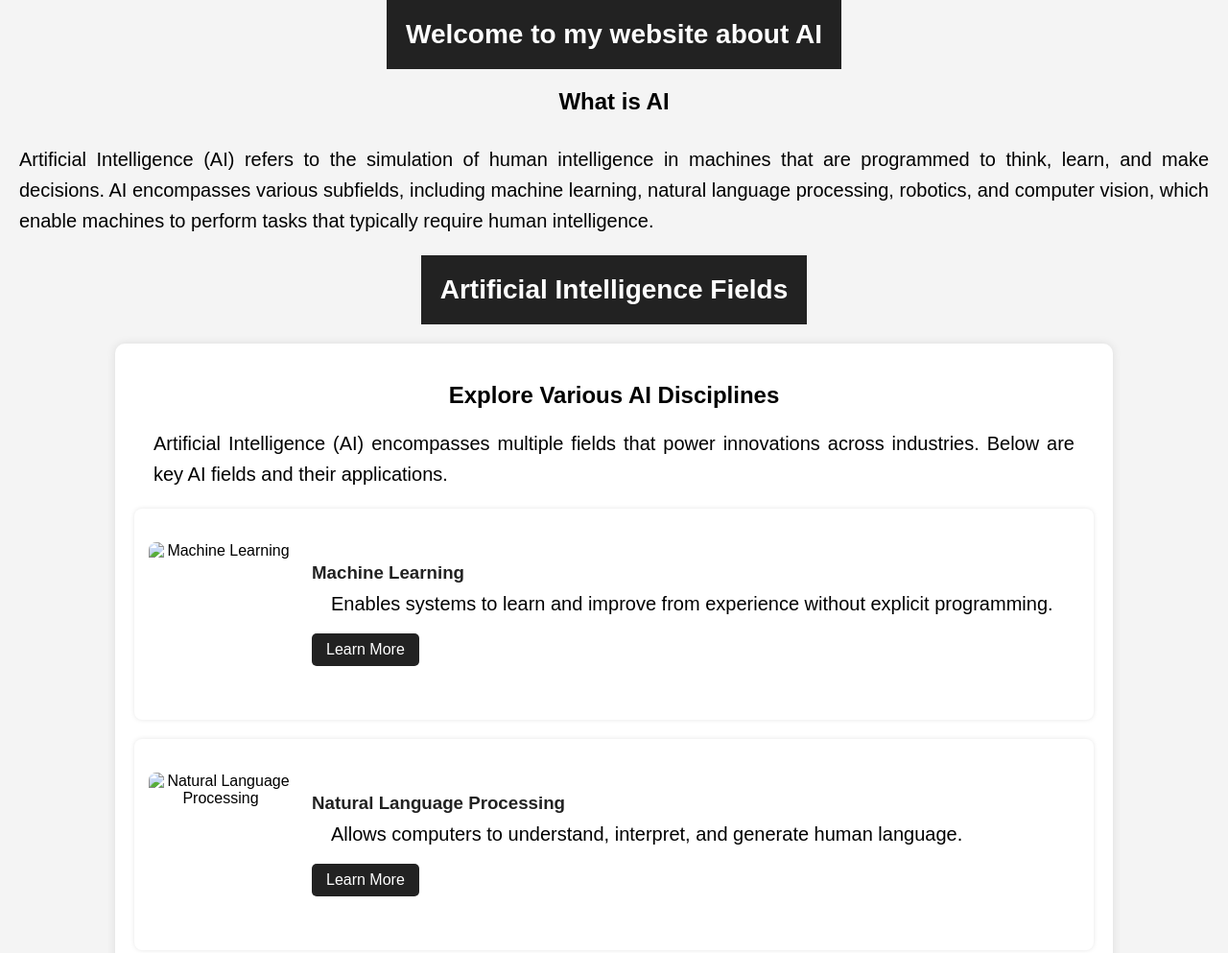
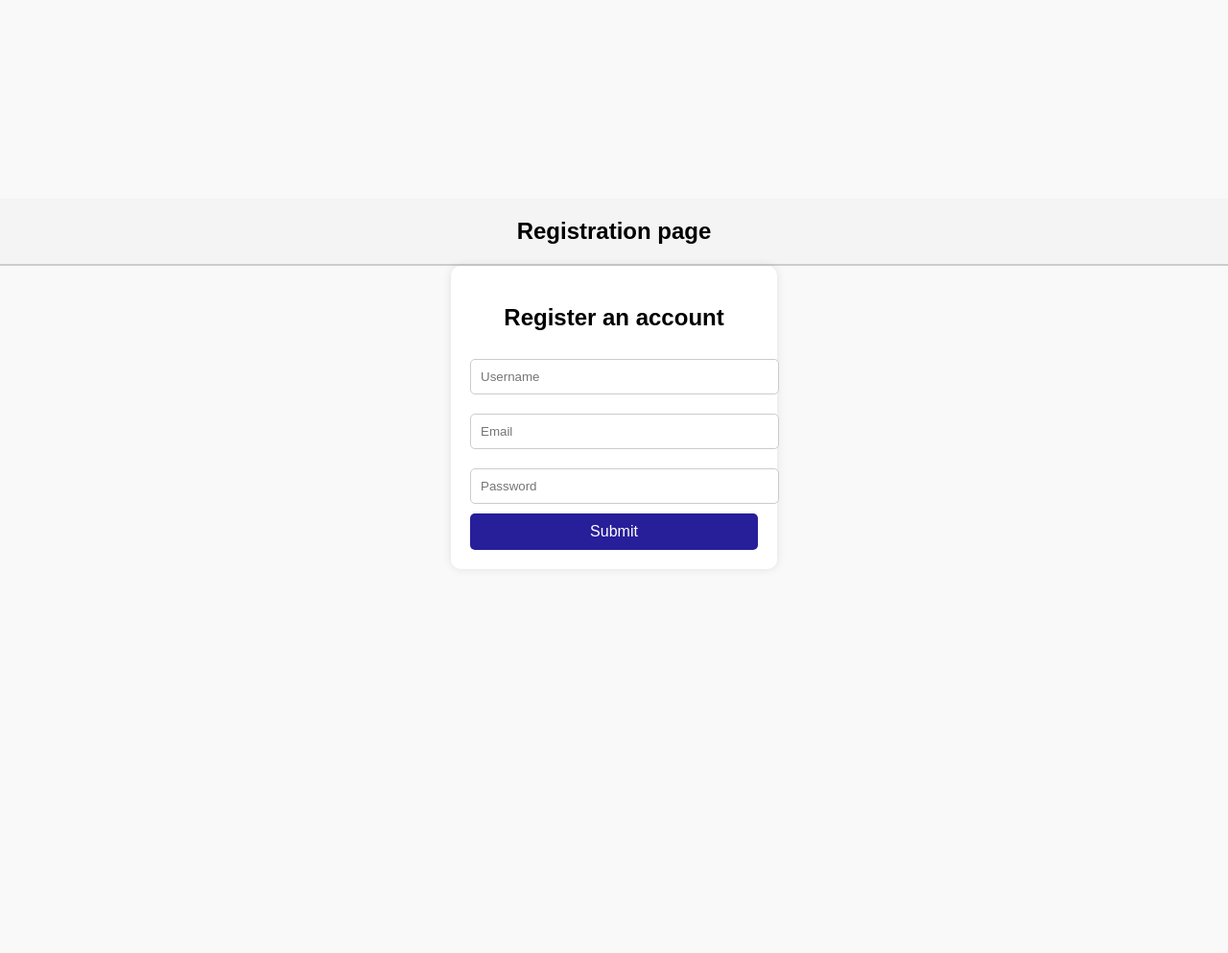
Before and after one commit to Mostafa65990/most9977, a plain HTML site: page index.html in a window 1280 px wide. Shown: the top 993 px of the page at 96% size. After the commit the page ends 800 px from the top, so only its background shows below. Drawn offline with Linux system fonts and the light colour scheme.

Commit message:
Add files via upload

```diff
--- a/index.html
+++ b/index.html
@@ -1,152 +1,70 @@
 <!DOCTYPE html>
-<html lang="en">
+<html lang="ar">
 <head>
     <meta charset="UTF-8">
     <meta name="viewport" content="width=device-width, initial-scale=1.0">
-    <title>Artificial Intelligence Fields</title>
-    <link rel="stylesheet" href="style.css">
+    <title>Registration page</title>
     <style>
         body {
             font-family: Arial, sans-serif;
+            display: flex;
+            flex-direction: column;
+            align-items: center;
+            justify-content: center;
+            height: 100vh;
             margin: 0;
-            padding: 0;
+            background-color: #f9f9f9;
+        }
+        .header-title {
+            text-align: center;
+            font-size: 24px;
+            font-weight: bold;
+            padding: 20px;
             background-color: #f4f4f4;
-            text-align: center;
+            border-bottom: 2px solid #ccc;
+            width: 100%;
         }
-        .header {
-            background-color: #222;
-            color: white;
-            padding: 20px;
-            font-size: 28px;
-            font-weight: bold;
-        }
-        .content {
-            max-width: 1000px;
-            margin: 20px auto;
+        .form-container {
             background: white;
             padding: 20px;
             border-radius: 10px;
-            box-shadow: 0 0 10px rgba(0, 0, 0, 0.1);
+            box-shadow: 0px 0px 10px rgba(0, 0, 0, 0.1);
+            text-align: center;
+            width: 300px;
         }
-        .ai-field {
-            display: flex;
-            align-items: center;
-            margin: 20px 0;
-            background: #fff;
-            padding: 15px;
-            border-radius: 8px;
-            box-shadow: 0 0 5px rgba(0, 0, 0, 0.1);
-        }
-        .ai-field img {
-            width: 150px;
-            height: 150px;
-            border-radius: 8px;
-            margin-right: 20px;
-        }
-        .ai-info {
-            text-align: left;
-        }
-        .ai-info h3 {
-            margin: 0;
-            color: #222;
-        }
-        .ai-info p {
-            margin: 5px 0;
-        }
-        .ai-info a {
-            display: inline-block;
-            margin-top: 10px;
-            padding: 8px 15px;
-            background: #222;
-            color: white;
-            text-decoration: none;
+        .form-container input {
+            width: 100%;
+            padding: 10px;
+            margin: 10px 0;
+            border: 1px solid #ccc;
             border-radius: 5px;
         }
-        .ai-info a:hover {
-            background: #444;
+        .form-container button {
+            background-color: #271e9a;
+            color: white;
+            padding: 10px;
+            border: none;
+            border-radius: 5px;
+            width: 100%;
+            cursor: pointer;
+            font-size: 16px;
         }
-        .video-container {
-            display: flex;
-            flex-direction: column;
-            justify-content: center;
-            align-items: center;
-            height: 80vh;
-        }
-        .video {
-            width: 80%;
-            max-width: 720px;
-            aspect-ratio: 16 / 9;
-            border-radius: 8px;
-            box-shadow: 0 4px 10px rgba(0, 0, 0, 0.2);
+        .form-container button:hover {
+            background-color: #271e9a;
         }
     </style>
 </head>
 <body>
+    <div class="header-title">Registration page</div>
+    <div class="form-container">
+        <h2>Register an account</h2>
+        <form action="http://127.0.0.1:5500/ICT%20comptition/comp.html">
+            <input type="text" placeholder="Username" required>
+            <input type="email" placeholder="Email" required>
+            <input type="password" placeholder="Password" required>
+            <button type="submit">Submit</button>
+        </form>
 
-    <div class="header">Welcome to my website about AI</div>
-
-    <h2>What is AI</h2>
-    <p>Artificial Intelligence (AI) refers to the simulation of human intelligence in machines that are programmed to think, learn, and make decisions. AI encompasses various subfields, including machine learning, natural language processing, robotics, and computer vision, which enable machines to perform tasks that typically require human intelligence.</p>
-
-    <div class="header">Artificial Intelligence Fields</div>
-
-    <div class="content">
-        <h2>Explore Various AI Disciplines</h2>
-        <p>Artificial Intelligence (AI) encompasses multiple fields that power innovations across industries. Below are key AI fields and their applications.</p>
-
-        <div class="ai-field">
-            <img src="ML.jpg" alt="Machine Learning">
-            <div class="ai-info">
-                <h3>Machine Learning</h3>
-                <p>Enables systems to learn and improve from experience without explicit programming.</p>
-                <a href="Machine.html">Learn More</a>
-            </div>
-        </div>
-
-        <div class="ai-field">
-            <img src="NLPjpeg.jpeg" alt="Natural Language Processing">
-            <div class="ai-info">
-                <h3>Natural Language Processing</h3>
-                <p>Allows computers to understand, interpret, and generate human language.</p>
-                <a href="NLP.html">Learn More</a>
-            </div>
-        </div>
-
-        <div class="ai-field">
-            <img src="robo.jpeg" alt="Robotics">
-            <div class="ai-info">
-                <h3>Robotics</h3>
-                <p>Develops intelligent robots that perform tasks in various industries.</p>
-                <a href="Robotics.html">Learn More</a>
-            </div>
-        </div>
-
-        <div class="ai-field">
-            <img src="CV.jpeg" alt="Computer Vision">
-            <div class="ai-info">
-                <h3>Computer Vision</h3>
-                <p>Enables machines to analyze and interpret visual information.</p>
-                <a href="computerV.html">Learn More</a>
-            </div>
-        </div>
-
-        <div class="ai-field">
-            <img src="ex.jpeg" alt="Expert Systems">
-            <div class="ai-info">
-                <h3>Expert Systems</h3>
-                <p>Simulates human expertise to make decisions in specialized domains.</p>
-                <a href="ExpertS.html">Learn More</a>
-            </div>
-        </div>
     </div>
-
-    <div class="video-container">
-        <h2>Overview Video</h2>
-        <video class="video" controls>
-            <source src="AI video.mp4" type="video/mp4">
-            Your browser does not support the video tag.
-        </video>
-    </div>
-
 </body>
 </html>
```
Also changed, not shown: comp.html (added, +152 -0 lines).
